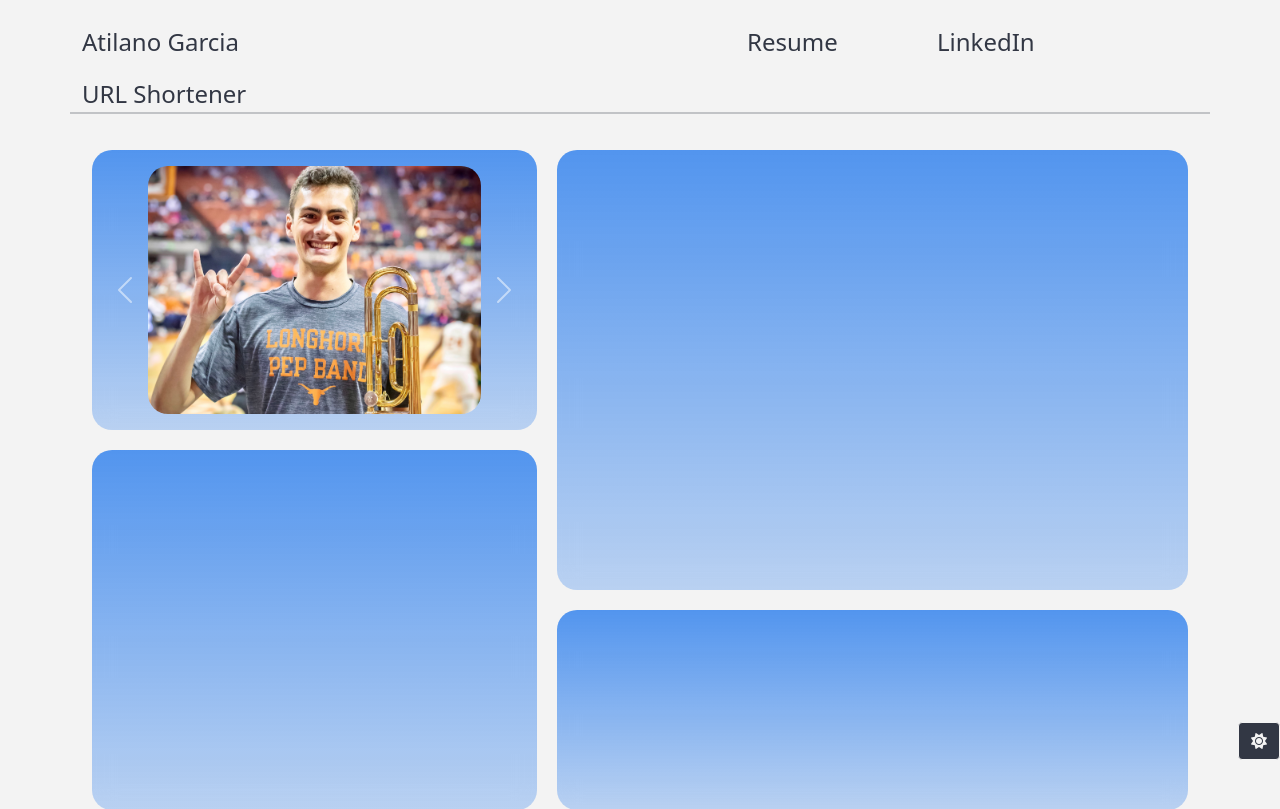
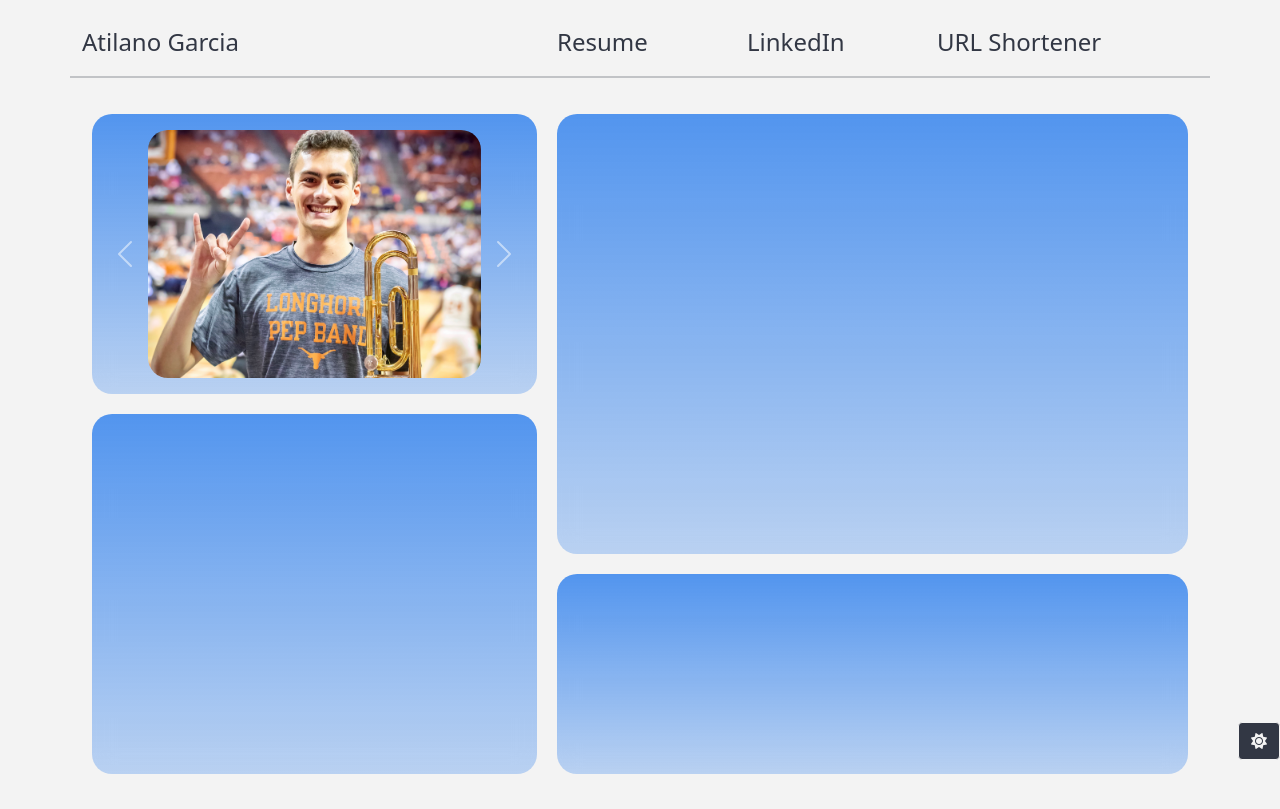
Before and after one commit to 7cougar7/atilanogarciawebsite, a Django app: page / in a window 1280 px wide. Shown: the top 809 px of the page. After the commit the page ends 774 px from the top, so only its background shows below. Run offline with Django 3.2, Linux system fonts and the light colour scheme; some libraries are stand-ins or nearby versions.

Commit message:
Adjusted Navbar

```diff
--- a/mainwebsite/templates/new_base.html
+++ b/mainwebsite/templates/new_base.html
@@ -62,7 +62,7 @@
         <div class="col-md-2">
             <p class="dark-color fs-4">Atilano Garcia</p>
         </div>
-        <div class="col-md-5"></div>
+        <div class="col-md-3"></div>
         <div class="col-md-2">
             <a class="dark-color fs-4 navbar-link"
                href="{% static "mainwebsite/files/Atilano (Tilo) Garcia Resume.pdf" %}"
```
